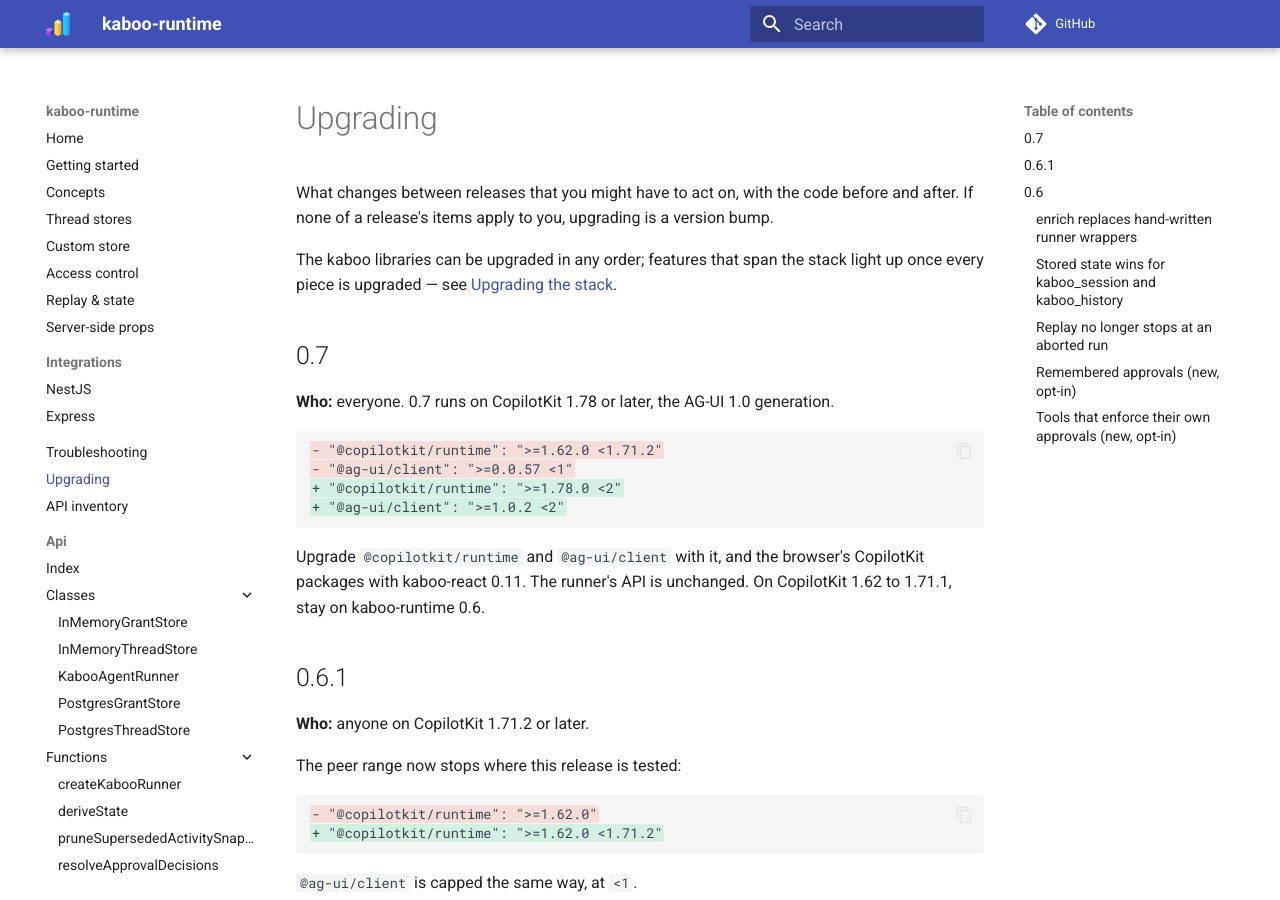
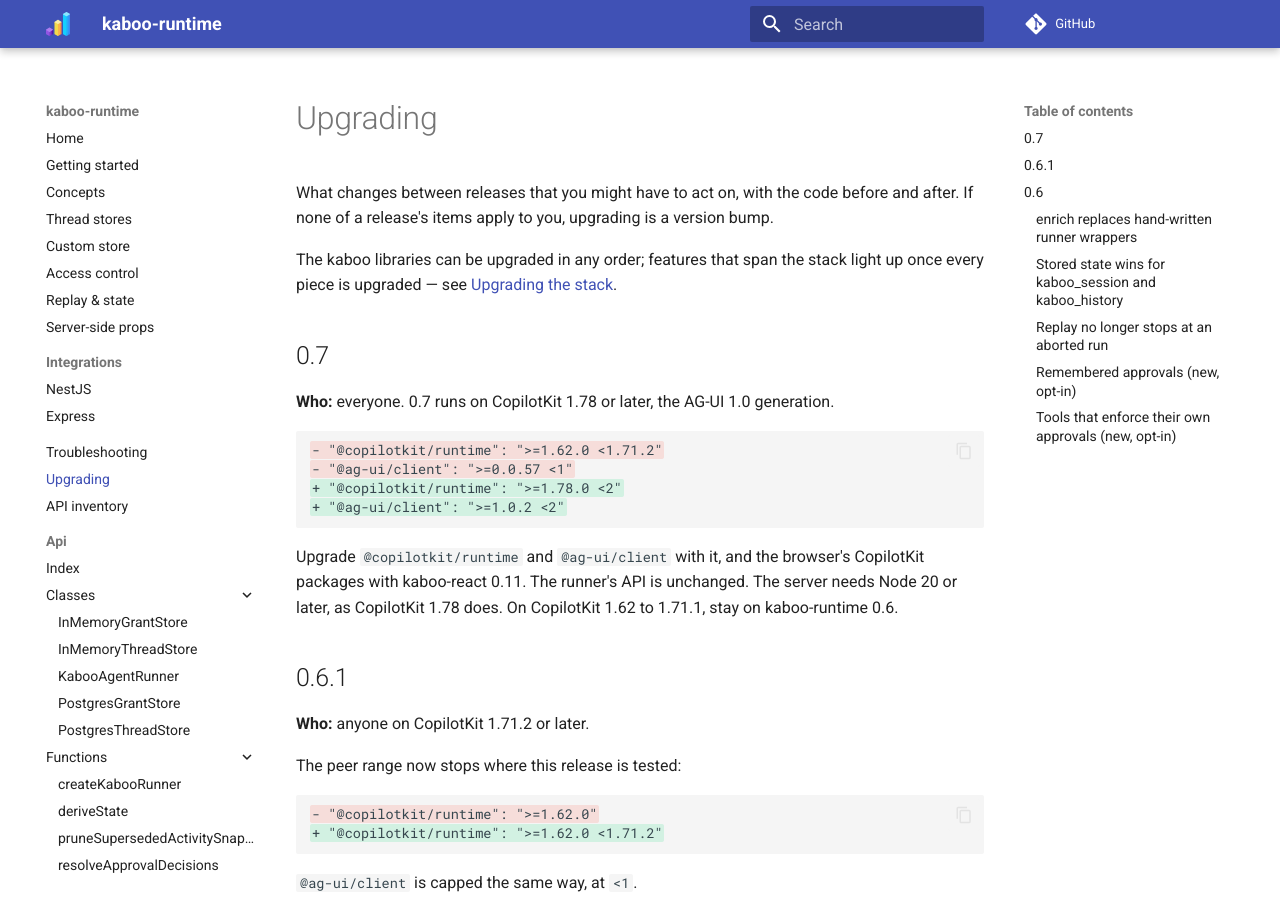
Before and after one commit to gl-pgege/kaboo-runtime, an MkDocs documentation site: the page built from docs/upgrading.md, in a window 1280 px wide and 900 px high. Built offline with MkDocs 1.6.1 and Material for MkDocs 9.7.7, drawn with Linux system fonts in a browser that asks for light colours; comment, search, counter and statistics services are not loaded.

Commit message:
fix: require Node 20, as CopilotKit 1.78 does

````diff
--- a/docs/upgrading.md
+++ b/docs/upgrading.md
@@ -21,8 +21,9 @@ generation.
 ```
 
 Upgrade `@copilotkit/runtime` and `@ag-ui/client` with it, and the browser's
-CopilotKit packages with kaboo-react 0.11. The runner's API is unchanged. On
-CopilotKit 1.62 to 1.71.1, stay on kaboo-runtime 0.6.
+CopilotKit packages with kaboo-react 0.11. The runner's API is unchanged. The
+server needs Node 20 or later, as CopilotKit 1.78 does. On CopilotKit 1.62 to
+1.71.1, stay on kaboo-runtime 0.6.
 
 ## 0.6.1
 
--- a/package.json
+++ b/package.json
@@ -15,7 +15,7 @@
     "url": "https://github.com/gl-pgege/kaboo-runtime/issues"
   },
   "engines": {
-    "node": ">=18"
+    "node": ">=20"
   },
   "publishConfig": {
     "access": "public"
````
Also changed, not shown: CHANGELOG.md (+1 -0 lines), README.md (+1 -1 lines), llms-full.txt (+4 -3 lines).
